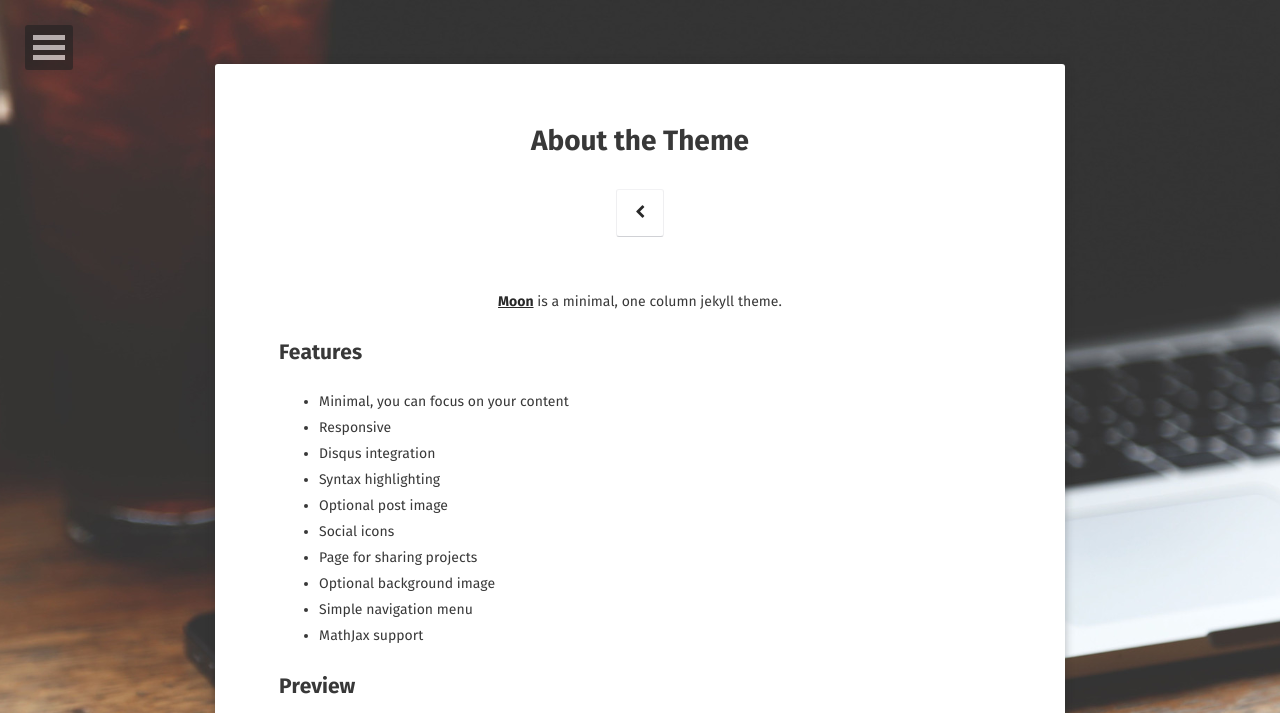
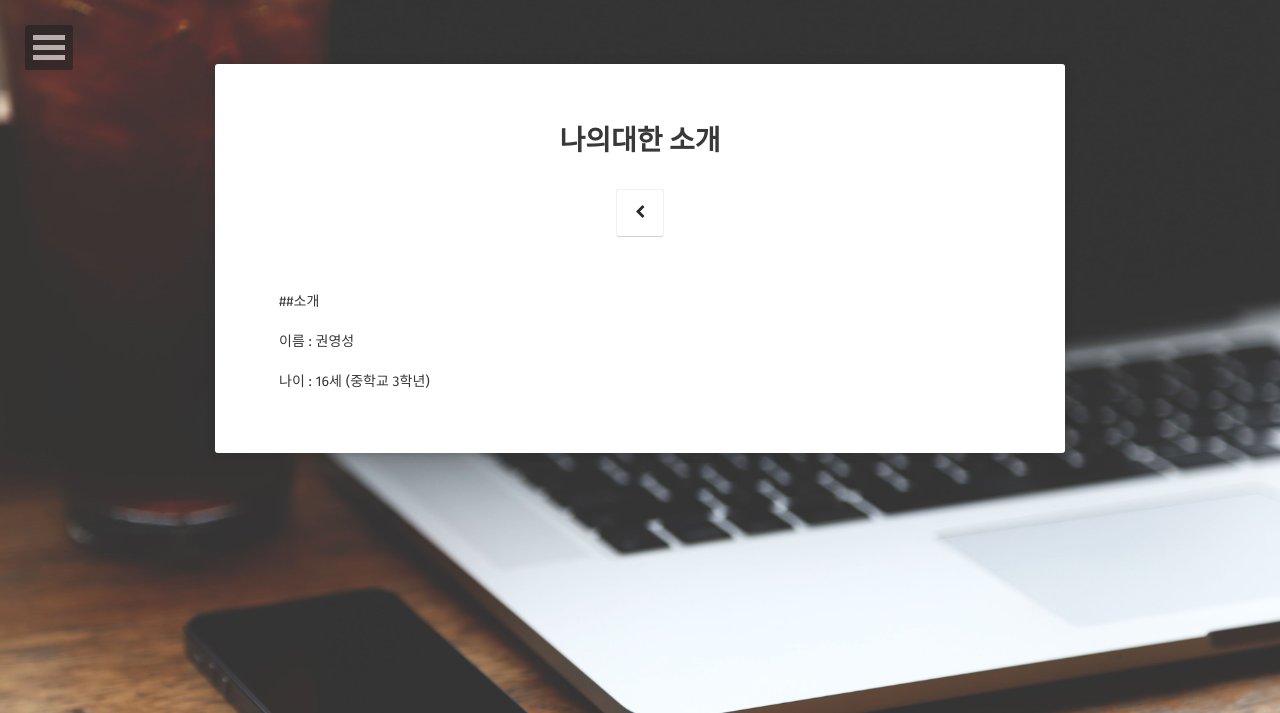
Before and after one commit to funct1onx/funct1onx.github.com, a Jekyll site: the page built from about/index.md, in a window 1280 px wide. Shown: the top 713 px of the page. Built offline with Jekyll 4.4.1, drawn with Linux system fonts in a browser that asks for light colours; some web fonts are replaced; some of the changed text lies outside the part shown; grey boxes are pictures that could not be loaded.

Commit message:
Update index.md

```diff
--- a/about/index.md
+++ b/about/index.md
@@ -1,37 +1,13 @@
 ---
 layout: page
-title: About the Theme
-tags: [about, Jekyll, theme, moon]
-date: 2016-03-21
+title: 나의대한 소개
+tags: [about]
+date: 2021-07-18
 comments: false
 ---
 
-<center><a href="http://taylantatli.github.io/Moon"><b>Moon</b></a> is a minimal, one column jekyll theme.</center>
+##소개
 
-## Features
-* Minimal, you can focus on your content
-* Responsive
-* Disqus integration
-* Syntax highlighting
-* Optional post image
-* Social icons
-* Page for sharing projects
-* Optional background image
-* Simple navigation menu
-* MathJax support
+이름 : 권영성
 
-## Preview
-
-{% capture images %}
-    https://cloud.githubusercontent.com/assets/754514/14509720/61c61058-01d6-11e6-93ab-0918515ecd56.png
-    https://cloud.githubusercontent.com/assets/754514/14509716/61ac6c8e-01d6-11e6-879f-8308883de790.png
-{% endcapture %}
-{% include gallery images=images caption="Screenshots of Moon Theme" cols=2 %}
-
-See a [live version of Moon](http://taylantatli.github.io/Moon) hosted on GitHub.
-
-## Getting Started
-
-To learn how to install and use this theme check out the [Setup Guide](http://taylantatli.me/Moon/moon-theme/) for more information.
-
-[Install Moon](https://github.com/TaylanTatli/Moon){: .btn}
+나이 : 16세 (중학교 3학년)
```
